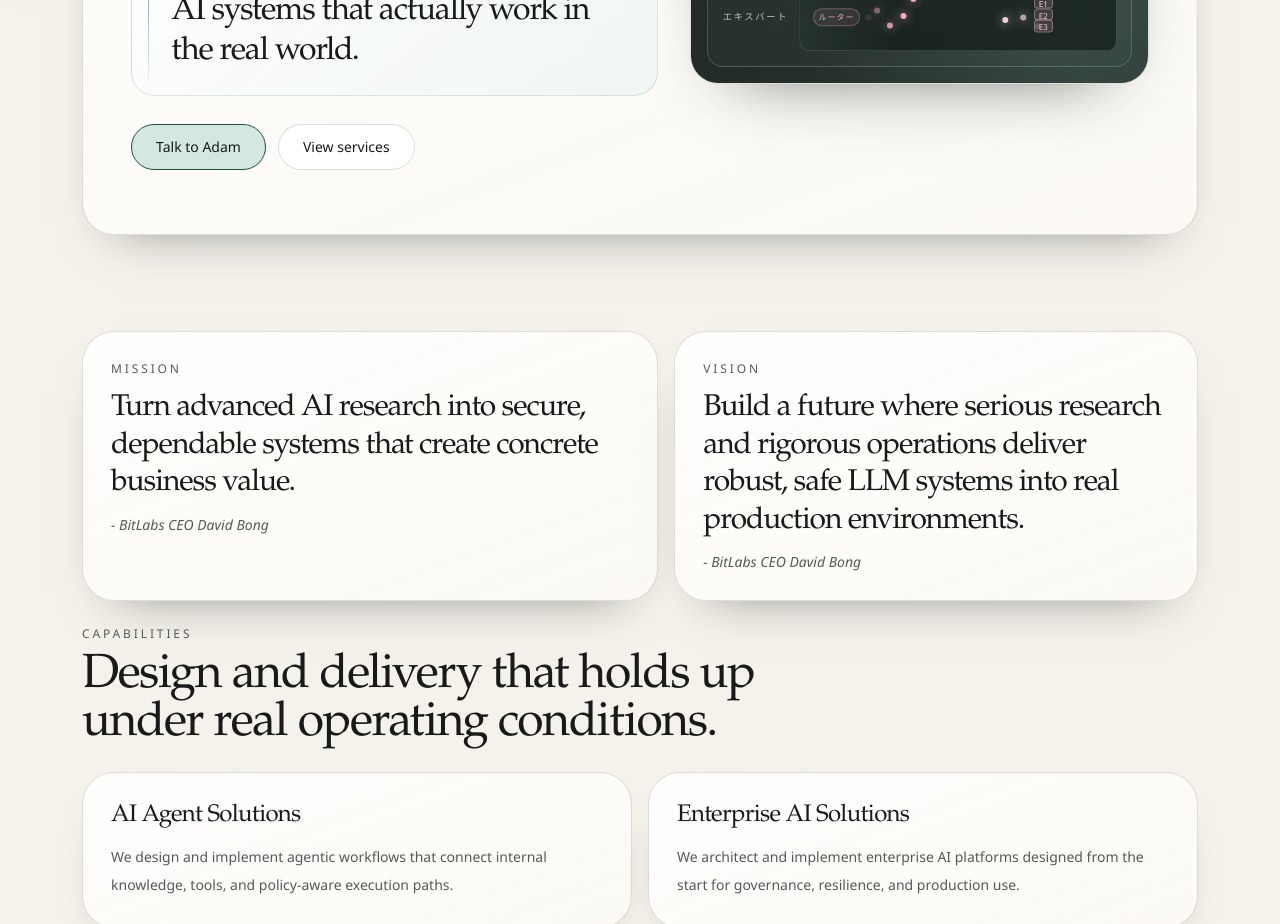
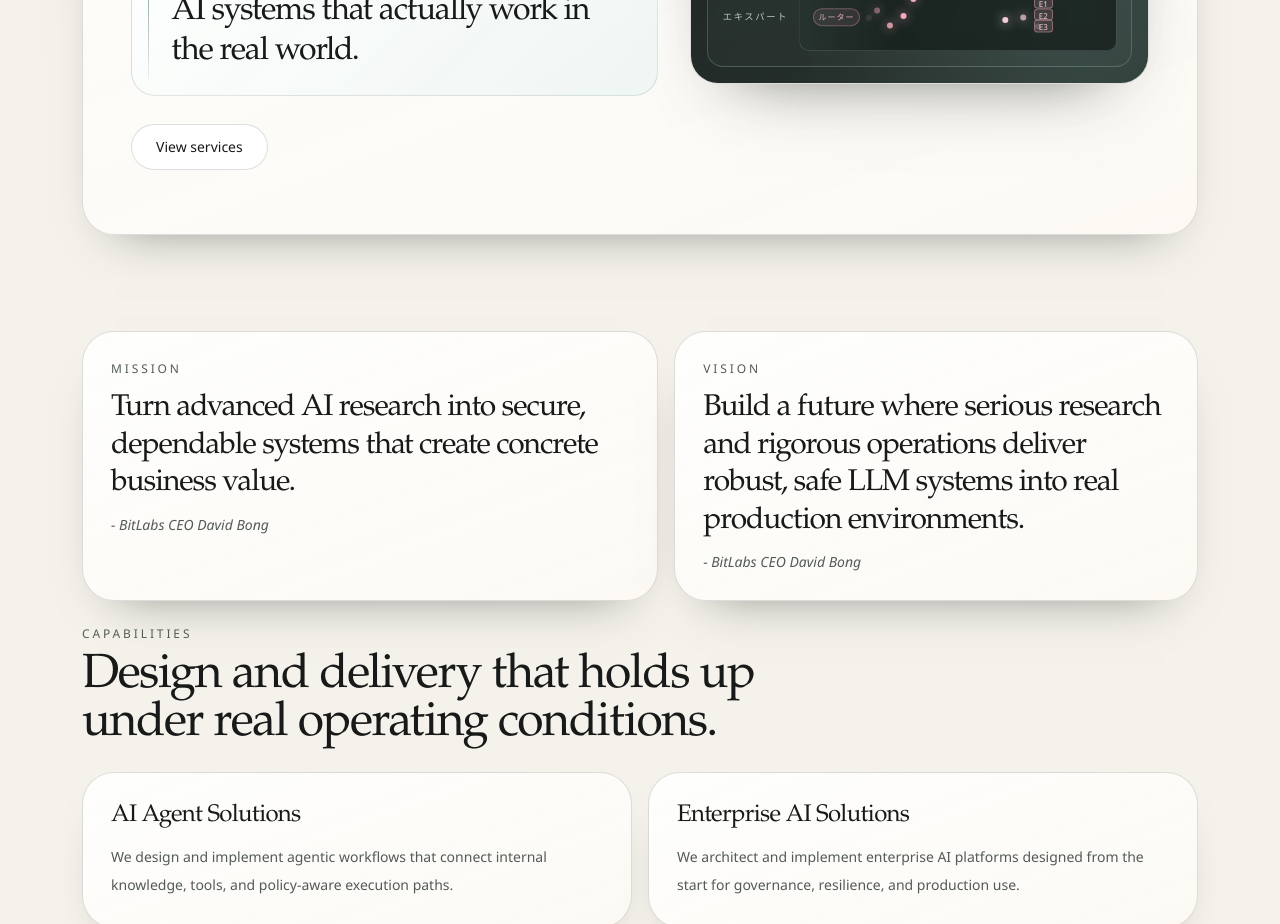
Before and after one commit to bitlabsdevteam/bitlabs_site, a Next.js app: page / in a window 1280 px wide. Shown: the part 820-1744 px from the top of the page. Built offline with nearby package versions, Linux system fonts and the light colour scheme.

Commit message:
Remove Adam chat CTA from home hero

```diff
--- a/src/components/page-content/home-content.tsx
+++ b/src/components/page-content/home-content.tsx
@@ -1,7 +1,6 @@
 "use client";
 
 import Link from "next/link";
-import { AdamChatWidget } from "@/components/adam-chat-widget";
 import { AnimatedHeroTitle } from "@/components/animated-hero-title";
 import { LandingScrollFade } from "@/components/landing-scroll-fade";
 import { ParallelismHeroVisual } from "@/components/parallelism-hero-visual";
@@ -36,7 +35,6 @@ export function HomeContent() {
                 </p>
               </div>
               <div className="flex flex-wrap gap-3">
-                <AdamChatWidget />
                 <Link
                   href="/services"
                   className="rounded-full border border-[color:var(--line)] bg-[color:var(--surface-strong)] px-6 py-3 text-sm font-medium transition-colors hover:bg-[color:var(--accent-soft)]"
```
